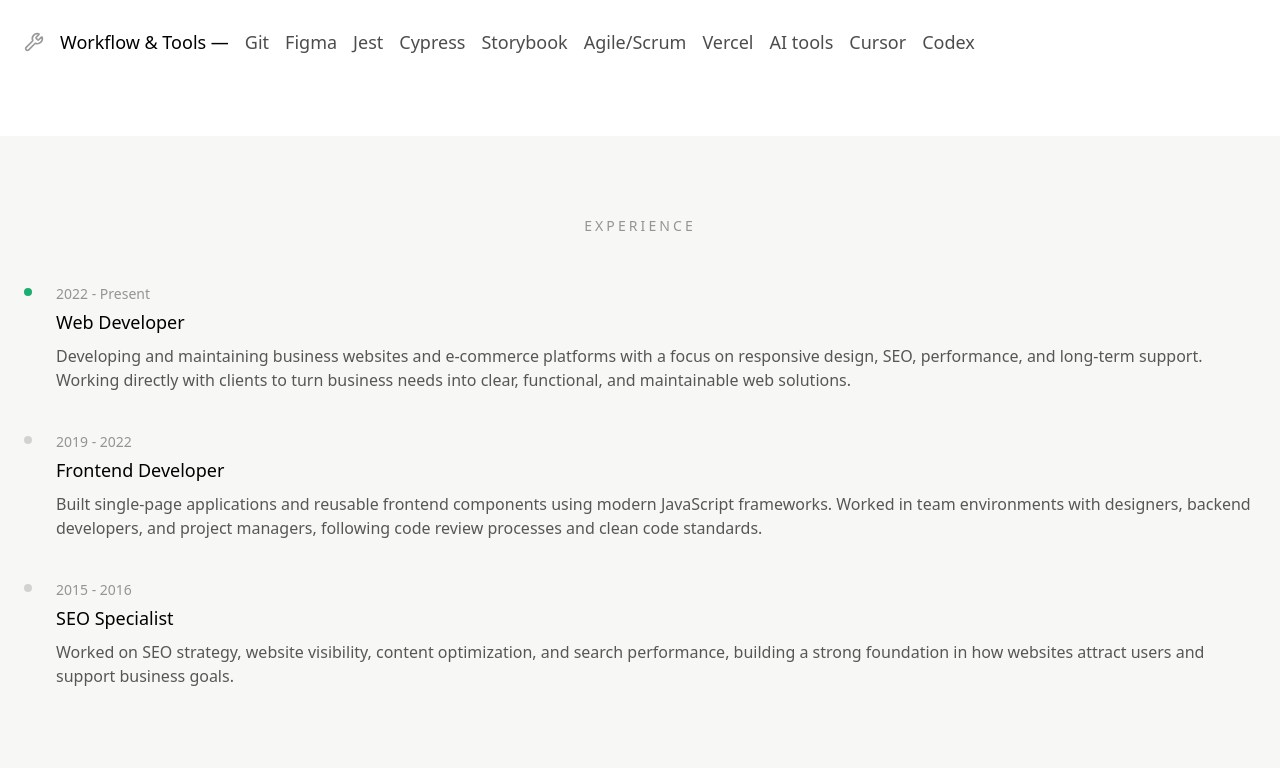
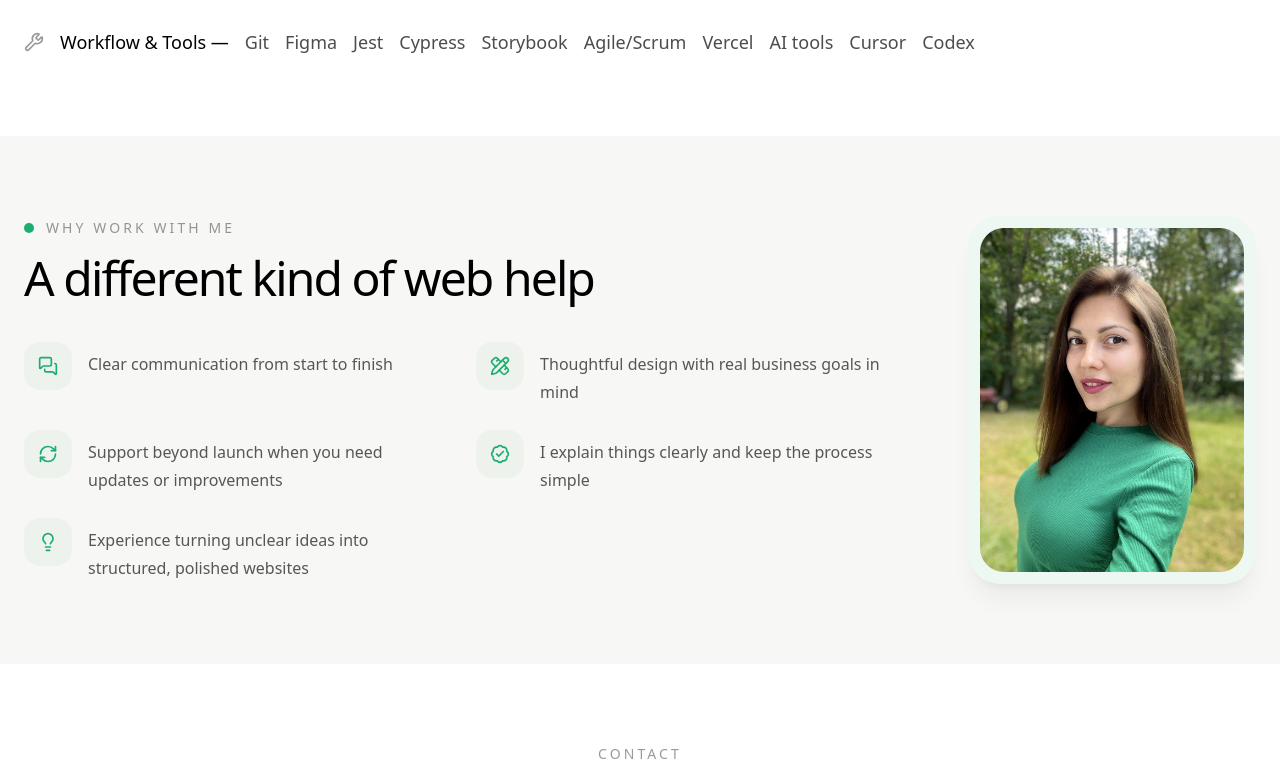
Before and after one commit to Tanny-Griz/okwebdev, a Next.js app: page / in a window 1280 px wide. Shown: the part 4060-4843 px from the top of the page. Built offline with nearby package versions, Linux system fonts and the light colour scheme.

Commit message:
add Why section

```diff
--- a/app/page.tsx
+++ b/app/page.tsx
@@ -3,10 +3,10 @@ import { Hero } from "@/components/hero";
 import { Projects } from "@/components/projects";
 import { Stack } from "@/components/stack";
 import { Contact } from "@/components/contact";
-import { Experience } from "@/components/experience";
 import { Footer } from "@/components/footer";
 import { Services } from "@/components/services";
 import { HowItWorks } from "@/components/HowItWorks";
+import { WhyWorkWithMe } from "@/components/WhyWorkWithMe";
 
 export default function Home() {
   return (
@@ -18,7 +18,7 @@ export default function Home() {
         <HowItWorks />
         <Projects />
         <Stack />
-        <Experience />
+        <WhyWorkWithMe />
         <Contact />
         <Footer />
       </main>
--- /dev/null
+++ b/components/WhyWorkWithMe.tsx
@@ -0,0 +1,107 @@
+"use client";
+
+import Image from "next/image";
+import { motion } from "framer-motion";
+import {
+  BadgeCheck,
+  Lightbulb,
+  MessagesSquare,
+  PencilRuler,
+  RefreshCw,
+} from "lucide-react";
+
+const benefits = [
+  {
+    text: "Clear communication from start to finish",
+    icon: MessagesSquare,
+  },
+  {
+    text: "Thoughtful design with real business goals in mind",
+    icon: PencilRuler,
+  },
+  {
+    text: "Support beyond launch when you need updates or improvements",
+    icon: RefreshCw,
+  },
+  {
+    text: "I explain things clearly and keep the process simple",
+    icon: BadgeCheck,
+  },
+  {
+    text: "Experience turning unclear ideas into structured, polished websites",
+    icon: Lightbulb,
+  },
+];
+
+export function WhyWorkWithMe() {
+  return (
+    <section className="px-6 py-20 bg-[#f7f7f5]">
+      <div className="mx-auto grid max-w-7xl items-center gap-10 lg:grid-cols-[1.45fr_0.55fr]">
+        <motion.div
+          initial={{ opacity: 0, x: -24 }}
+          whileInView={{ opacity: 1, x: 0 }}
+          viewport={{ once: true, amount: 0.25 }}
+          transition={{ duration: 0.55, ease: "easeOut" }}
+          className="order-2 lg:order-1"
+        >
+          <p className="flex items-center gap-3 text-sm uppercase tracking-[0.22em] text-black/40">
+            <span className="h-2.5 w-2.5 rounded-full bg-[#1bae70]" />
+            Why work with me
+          </p>
+
+          <h2 className="mt-4 max-w-3xl text-3xl font-medium tracking-[-0.04em] text-black md:text-5xl">
+            A different kind of web help
+          </h2>
+
+          <div className="mt-10 grid gap-x-10 gap-y-6 md:grid-cols-2">
+            {benefits.map((benefit, index) => {
+              const Icon = benefit.icon;
+
+              return (
+                <motion.div
+                  key={benefit.text}
+                  initial={{ opacity: 0, y: 16 }}
+                  whileInView={{ opacity: 1, y: 0 }}
+                  viewport={{ once: true, amount: 0.35 }}
+                  transition={{
+                    delay: index * 0.06,
+                    duration: 0.45,
+                    ease: "easeOut",
+                  }}
+                  className="flex gap-4"
+                >
+                  <div className="flex h-12 w-12 shrink-0 items-center justify-center rounded-2xl bg-[#eef2ec] text-[#1bae70]">
+                    <Icon className="h-5 w-5" />
+                  </div>
+                  <p className="pt-2 text-base leading-7 text-black/65">
+                    {benefit.text}
+                  </p>
+                </motion.div>
+              );
+            })}
+          </div>
+        </motion.div>
+
+        <motion.div
+          initial={{ opacity: 0, scale: 0.96, x: 24 }}
+          whileInView={{ opacity: 1, scale: 1, x: 0 }}
+          viewport={{ once: true, amount: 0.25 }}
+          transition={{ duration: 0.55, ease: "easeOut" }}
+          className="order-1 lg:order-2 lg:justify-self-end"
+        >
+          <div className="relative mx-auto w-68 rounded-4xl bg-[#eef8f3] p-3 shadow-xl shadow-black/5 sm:w-76 lg:w-[18rem]">
+            <div className="relative h-84 overflow-hidden rounded-3xl bg-white sm:h-92 lg:h-86">
+              <Image
+                src="/images/hero-img.jpeg"
+                alt="Tanya Kovalenko"
+                fill
+                sizes="288px"
+                className="object-cover object-center"
+              />
+            </div>
+          </div>
+        </motion.div>
+      </div>
+    </section>
+  );
+}
```
